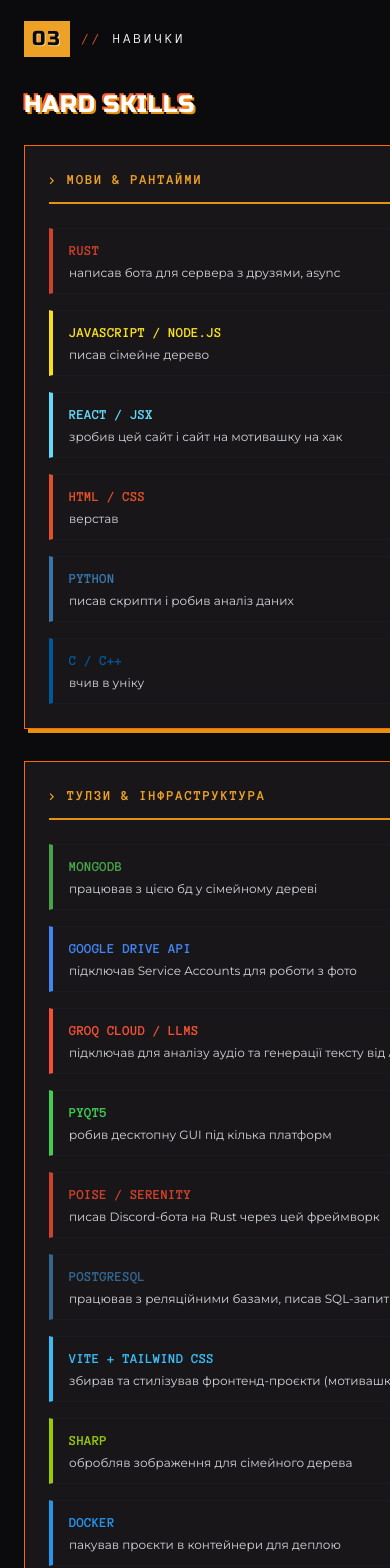
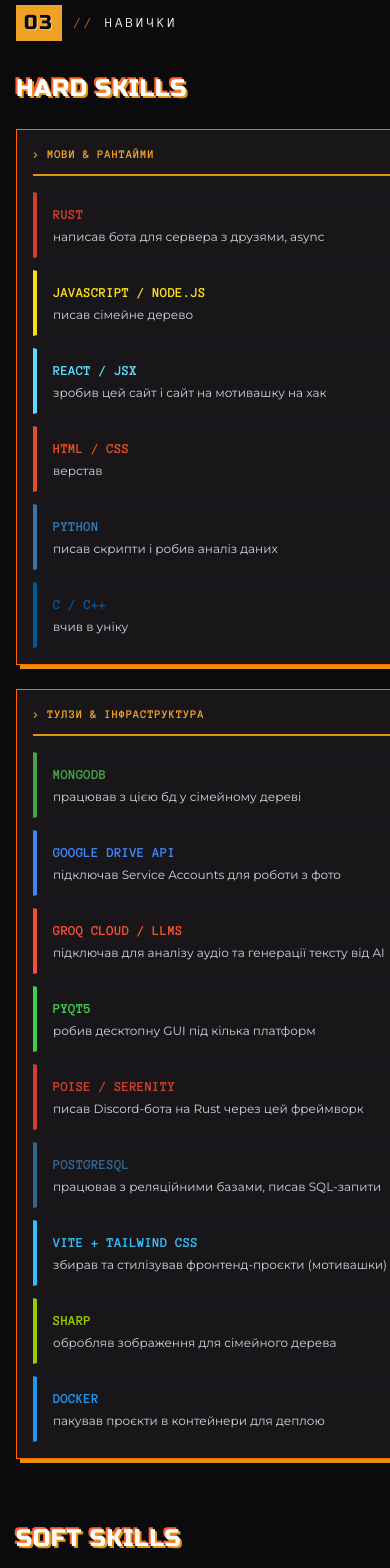
Before and after one commit to Alkaness/bec-2026-ml, a React (Vite) app: page / in a window 390 px wide. Shown: the part 4300-5868 px from the top of the page. Built offline with nearby package versions, Linux system fonts and the light colour scheme.

Commit message:
fix: mobile layout width in skills and disable custom cursor on touch devices

```diff
--- a/src/components/Skills/Skills.jsx
+++ b/src/components/Skills/Skills.jsx
@@ -6,7 +6,7 @@
 
 export function Skills() {
   return (
-    <section id="skills" className="py-20 px-6 max-w-5xl mx-auto">
+    <section id="skills" className="py-16 md:py-20 px-4 md:px-6 max-w-5xl mx-auto">
       <AnimatedSection>
         <SectionLabel number={3} label="НАВИЧКИ" />
       </AnimatedSection>
@@ -14,19 +14,19 @@
       {/* Hard Skills */}
       <AnimatedSection delay={0.1}>
         <h2
-          className="font-heading text-2xl md:text-3xl mb-6 uppercase tracking-wide cyber-glitch-text"
+          className="font-heading text-2xl md:text-3xl mb-6 uppercase tracking-wide cyber-glitch-text break-words"
           style={{ color: 'var(--color-text)' }}
         >
           HARD SKILLS
         </h2>
       </AnimatedSection>
 
-      <div className="grid md:grid-cols-2 gap-8">
+      <div className="grid md:grid-cols-2 gap-6 md:gap-8">
         {/* Left column — Languages & Runtimes */}
         <AnimatedSection delay={0.15}>
-          <div className="cyber-panel p-6">
+          <div className="cyber-panel p-4 md:p-6">
             <h3
-              className="font-mono text-sm font-bold mb-6 pb-3 border-b-2 tracking-widest uppercase"
+              className="font-mono text-xs sm:text-sm font-bold mb-4 md:mb-6 pb-3 border-b-2 tracking-wider sm:tracking-widest uppercase break-words"
               style={{
                 color: 'var(--color-primary)',
                 borderColor: 'var(--color-primary-dark)',
@@ -34,7 +34,7 @@
             >
               &gt; МОВИ & РАНТАЙМИ
             </h3>
-            <div className="space-y-4">
+            <div className="space-y-3 md:space-y-4">
               {skills.languages.map((skill) => (
                 <SkillBadge key={skill.name} {...skill} />
               ))}
@@ -44,9 +44,9 @@
 
         {/* Right column — Tools & Infrastructure */}
         <AnimatedSection delay={0.2}>
-          <div className="cyber-panel p-6">
+          <div className="cyber-panel p-4 md:p-6">
             <h3
-              className="font-mono text-sm font-bold mb-6 pb-3 border-b-2 tracking-widest uppercase"
+              className="font-mono text-xs sm:text-sm font-bold mb-4 md:mb-6 pb-3 border-b-2 tracking-wider sm:tracking-widest uppercase break-words"
               style={{
                 color: 'var(--color-primary)',
                 borderColor: 'var(--color-primary-dark)',
@@ -54,7 +54,7 @@
             >
               &gt; ТУЛЗИ & ІНФРАСТРУКТУРА
             </h3>
-            <div className="space-y-4">
+            <div className="space-y-3 md:space-y-4">
               {skills.tools.map((skill) => (
                 <SkillBadge key={skill.name} {...skill} />
               ))}
--- a/src/index.css
+++ b/src/index.css
@@ -33,8 +33,10 @@
   background-color: var(--color-bg);
 }
 
-* {
-  cursor: none !important;
+@media (hover: hover) and (pointer: fine) {
+  * {
+    cursor: none !important;
+  }
 }
 
 body {
```
